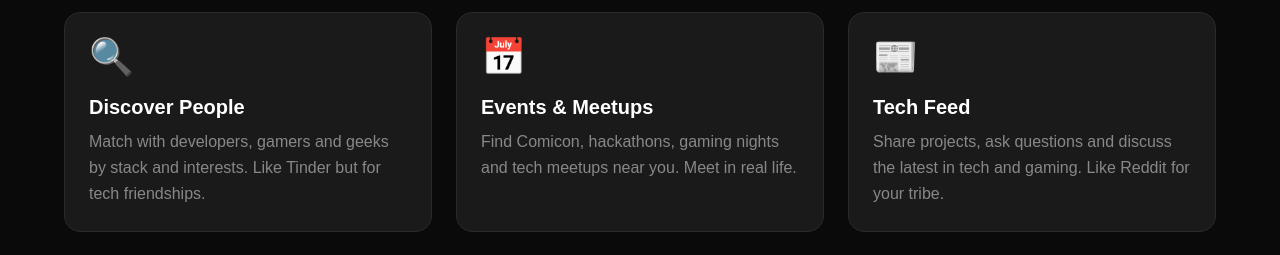
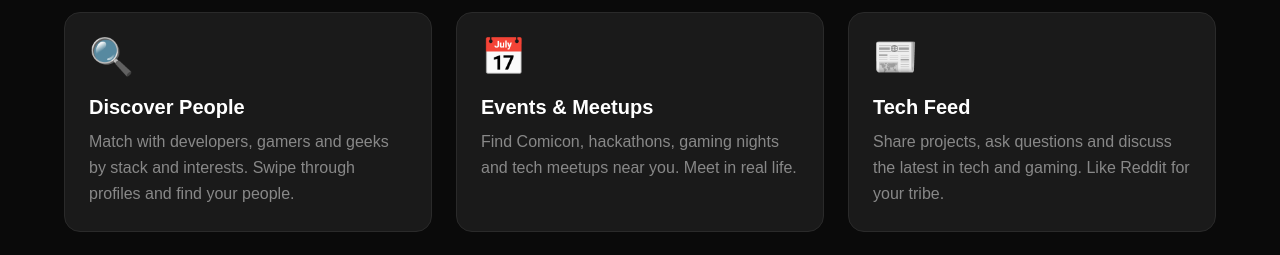
Before and after one commit to hollandxdlol/synex-web, a Next.js app: page / in a window 1280 px wide. Shown: the part 1040-1295 px from the top of the page. Built offline with nearby package versions, Linux system fonts and the light colour scheme.

Commit message:
update discover description

```diff
--- a/app/components/Features.tsx
+++ b/app/components/Features.tsx
@@ -7,7 +7,7 @@ const features = [
   {
     icon: "🔍",
     title: "Discover People",
-    description: "Match with developers, gamers and geeks by stack and interests. Like Tinder but for tech friendships."
+    description: "Match with developers, gamers and geeks by stack and interests. Swipe through profiles and find your people."
   },
   {
     icon: "📅",
```
Also changed, not shown: app/components/Footer.tsx (line endings or trailing spaces), app/components/Screenshots.tsx (line endings or trailing spaces).
